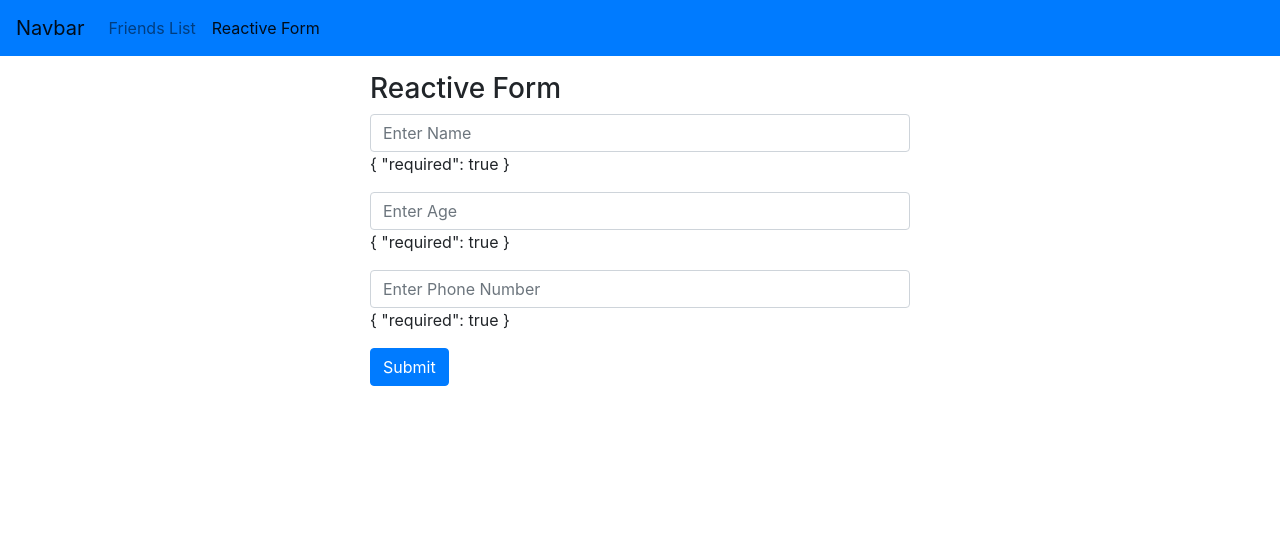
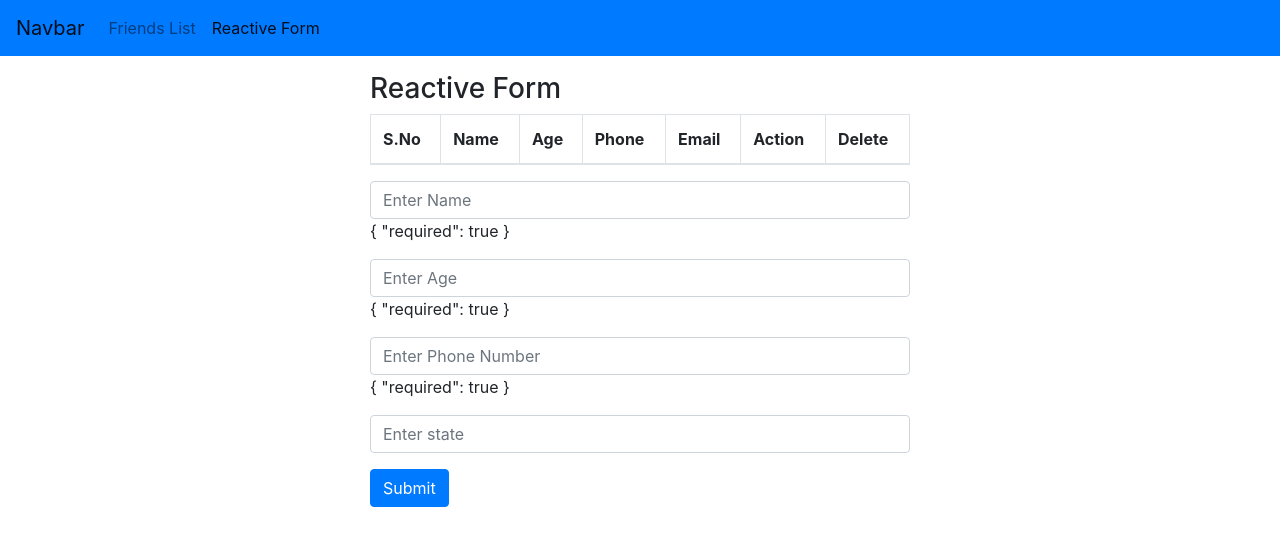
Before and after one commit to Hari9513/angularProject, an Angular app: page /reactiveForm in a window 1280 px wide. Shown: the top 546 px of the page. Built offline with nearby package versions, Linux system fonts and the light colour scheme.

Commit message:
Worked on data

```diff
--- a/src/app/reactive-form/reactive-form.component.html
+++ b/src/app/reactive-form/reactive-form.component.html
@@ -3,6 +3,29 @@
     <div class="col-6">
       <h3>Reactive Form</h3>
       <form [formGroup]="regForm" (ngSubmit)="submit()">
+
+      <table class="table table-bordered mt-10">
+        <thead>
+          <tr>
+            <th>S.No</th>
+            <th>Name</th>
+            <th>Age</th>
+            <th>Phone</th>
+            <th>Email</th>
+            <th>Action</th>
+            <th>Delete</th>
+          </tr>
+        </thead>
+        <tbody>
+          <tr *ngFor="let user of regForm.get('Data').value index as i">
+            <td class="text-center">{{i+1}}</td>
+            <td class="text-center text-capitalize">{{user.name?user.name:'N/A'}}</td>
+            <td class="text-center">{{user.age?user.age:'N/A'}}</td>
+            <td class="text-center">{{user.phone}}</td>
+            <td class="text-center">{{user.address.state}}</td>
+          </tr>
+        </tbody>
+      </table>
         <div class="form-group">
           <input type="text" name="name" formControlName="name" class="form-control" placeholder="Enter Name">
         {{regForm.controls.name.errors | json}}
@@ -15,6 +38,12 @@
           <input type="text" name="phone" class="form-control" formControlName="phone" placeholder="Enter Phone Number" required>
         {{regForm.controls.phone.errors | json}}
         </div>
+        <div class="form-group" formGroupName="address">
+          <div>
+                      <input type="text" name="phone" class="form-control" formControlName="state" placeholder="Enter state" required>
+        <!-- {{regForm.controls.phone.errors | json}} -->
+          </div>
+        </div>
         <div class="form-group">
           <button type="submit" class="btn btn-primary">Submit</button>
         </div>
--- a/src/app/reactive-form/reactive-form.component.ts
+++ b/src/app/reactive-form/reactive-form.component.ts
@@ -1,5 +1,5 @@
 import { Component, OnInit } from '@angular/core';
-import { FormGroup, FormBuilder, Validators } from '@angular/forms';
+import { FormGroup, FormBuilder, Validators, FormArray } from '@angular/forms';
 import { MyServiceService } from '../my-service.service';
 import { Router } from '@angular/router'
 
@@ -16,30 +16,39 @@ export class ReactiveFormComponent implements OnInit {
 		private fb: FormBuilder,
 		private myServ: MyServiceService,
 		private route: Router
-		) { }
+		) {
+		this.createForm();
+	}
 
   ngOnInit() {
-		this.createForm();
   }
 
 	createForm(){
 		this.regForm = this.fb.group({
 			name: ['', Validators.compose([Validators.required, Validators.minLength(5), Validators.pattern('[a-zA-Z]+')])],
 			age: ['', Validators.compose([Validators.required, Validators.maxLength(3), Validators.pattern('[0-9]+')])],
-			phone: ['', Validators.compose([Validators.required, Validators.minLength(10), Validators.maxLength(10), Validators.pattern('[0-9]+')])]
+			phone: ['', Validators.compose([Validators.required, Validators.minLength(10), Validators.maxLength(10), Validators.pattern('[0-9]+')])],
+			address:this.fb.group({
+           state: ['']
+			}),
+			Data: this.fb.array([])
 		})
 	}
 
 	submit(){
 		console.log(this.regForm.value);
 		let user = this.regForm.value;
-		this.myServ.createUser(user)
-		.then(data => {
-			this.route.navigate(['/friendsForm'])
-		})
-		.catch(error => {
-			console.log(error)
-		})
+		const var1 = this.regForm.get('Data') as FormArray;
+		var1.value.push(this.regForm.value);
+		console.log(var1, this.regForm.get('Data'));
+
+		// this.myServ.createUser(user)
+		// .then(data => {
+		// 	this.route.navigate(['/friendsForm'])
+		// })
+		// .catch(error => {
+		// 	console.log(error)
+		// })
 
 	}
 
```
